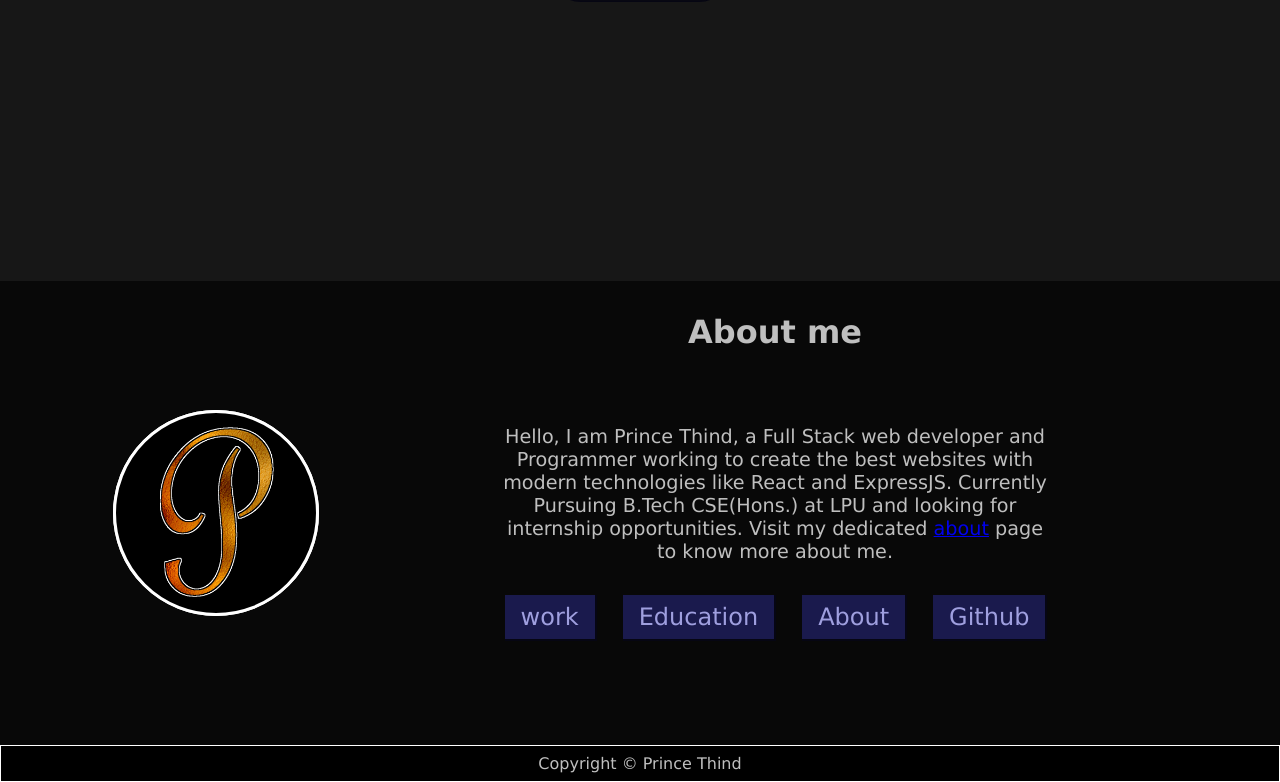
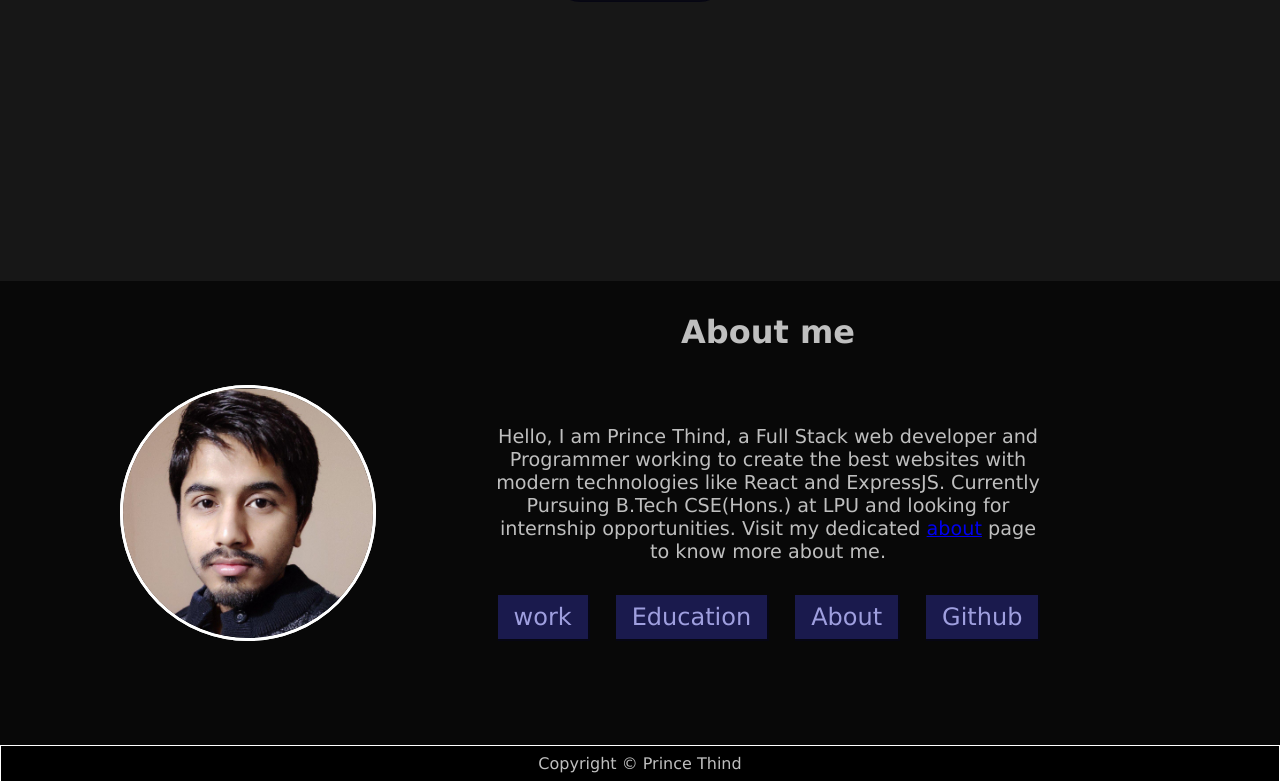
Before and after one commit to prince-thind/prince-thind.github.io, a Next.js app: page / in a window 1280 px wide. Shown: the part 519-1301 px from the top of the page. Built offline with nearby package versions, Linux system fonts and the light colour scheme.

Commit message:
add profile pciture

```diff
--- a/pages/index.js
+++ b/pages/index.js
@@ -1,7 +1,7 @@
 import styles from "../styles/Home.module.scss";
 import Image from "next/image";
 import Link from "next/link";
-import profilePic from "../images/brand-logo.png";
+import profilePic from "../images/profile-pic.jpg";
 import Head from "next/head";
 import Resume from "../components/resume";
 
@@ -21,8 +21,8 @@ export default function Home() {
         <Image
           src={profilePic}
           alt="profile picture"
-          height="200"
-          width="200"
+          height="250"
+          width="250"
         />
         <div className={styles["brief"]}>
           <h3>About me</h3>
--- a/styles/Home.module.scss
+++ b/styles/Home.module.scss
@@ -54,7 +54,7 @@
   display: flex;
   justify-content: center;
   align-items: center;
-  gap: 5vw;
+  // gap: 5vw;
   background-color: variables.$black_dk;
   // flex: 1;
   padding: 0 5rem;
```
Also changed, not shown: images/profile-pic.jpg (added).
